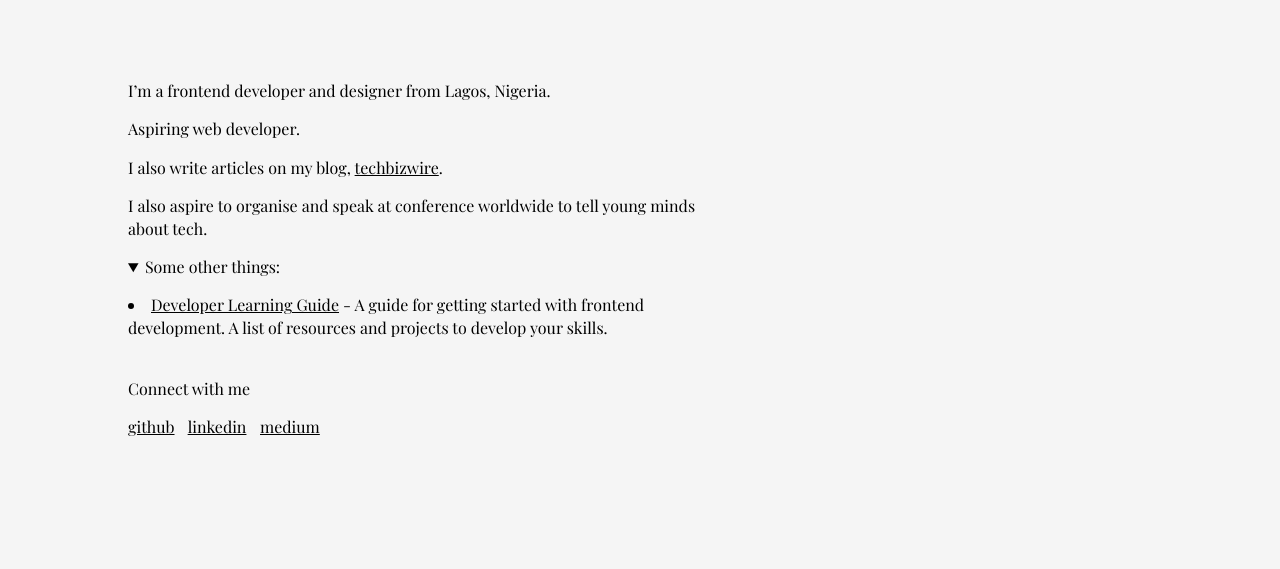
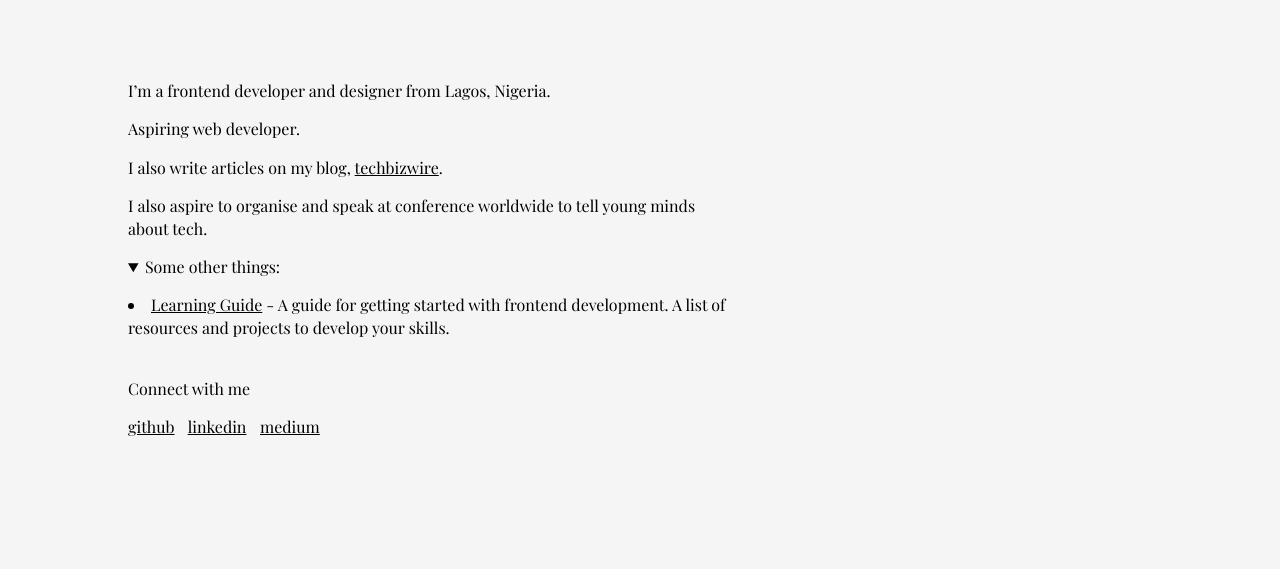
Before and after one commit to YaqubImran/pure-w, a plain HTML site: page index.html in a window 1280 px wide. Shown: the top 569 px of the page. Drawn offline with nearby package versions, Linux system fonts and the light colour scheme.

Commit message:
Update index.html

```diff
--- a/index.html
+++ b/index.html
@@ -20,7 +20,7 @@
         <details open>
             <summary>Some other things:</summary>
             <ul class="list">
-                <li><a href="https://www.udemy.com">Developer Learning Guide</a>
+                <li><a href="https://www.udemy.com">Learning Guide</a>
                     - A guide for getting started with frontend development. A list of resources and projects to develop your skills.</li>
             </ul>
         </details>
```
